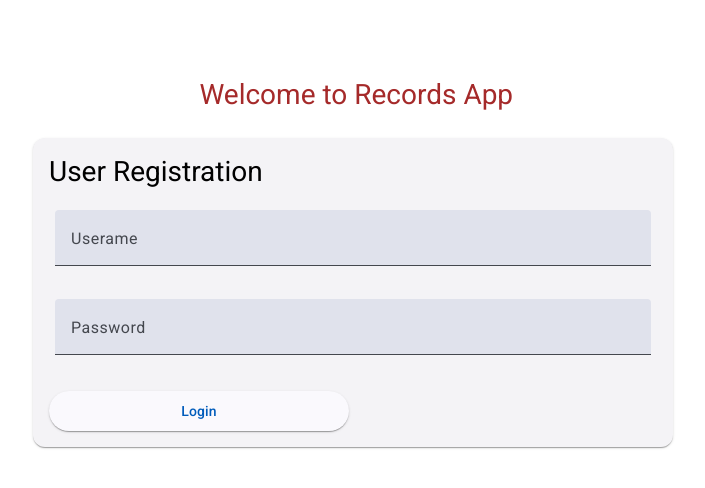
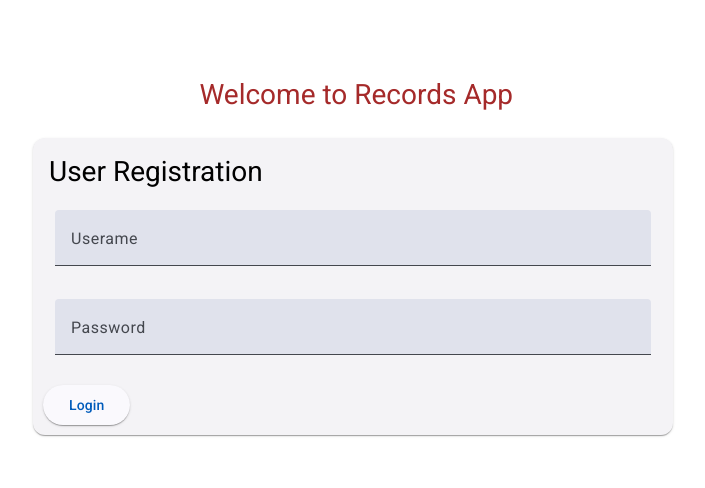
Before and after one commit to PK-170/AngularRecordsApp, an Angular app in the folder frontend/: page /login in a window 1280 px wide. Shown: the top 488 px of the page, without its empty margins (287-992 px from the left). Built offline with nearby package versions, Linux system fonts and the light colour scheme.

Commit message:
login working

```diff
--- a/frontend/src/app/component/login/login.component.html
+++ b/frontend/src/app/component/login/login.component.html
@@ -18,7 +18,7 @@
 
       </mat-card-content>
       <mat-card-actions>
-        <div class="div-50">
+        <div >
           <button type="submit" mat-raised-button class="primary">
             Login
           </button>
```
